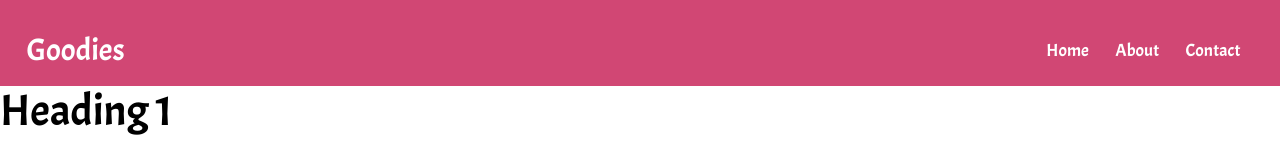
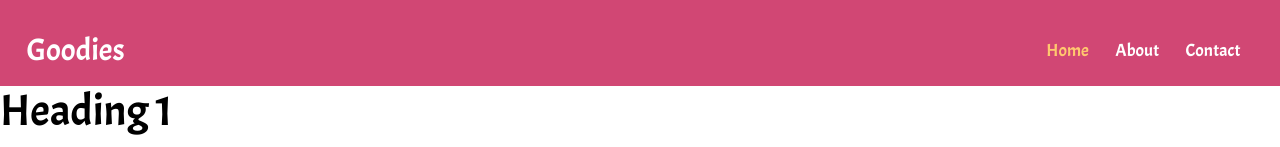
Before and after one commit to DennisSkoko/goodies, a React (Create React App) app in the folder client/: page /#/ in a window 1280 px wide. Shown: the top 147 px of the page. Built offline with nearby package versions, Linux system fonts and the light colour scheme.

Commit message:
Adds styling when HeaderNavLink is active

```diff
--- a/client/src/ui/HeaderNavLink.js
+++ b/client/src/ui/HeaderNavLink.js
@@ -10,15 +10,20 @@ const HeaderNavLink = styled(NavLink)`
   display: block;
   outline: none;
   text-decoration: none;
+
   ${({ theme }) => transitions(['color', 'transform'], theme.transition.normal)}
 
   &:hover {
-    color: ${({ theme }) => theme.color.white.base};
+    color: ${({ theme }) => theme.color.accent.light};
   }
 
   &:active {
     transform: scale(.9);
   }
+
+  &.active {
+    color: ${({ theme }) => theme.color.accent.base};
+  }
 `
 
 export default HeaderNavLink
```
